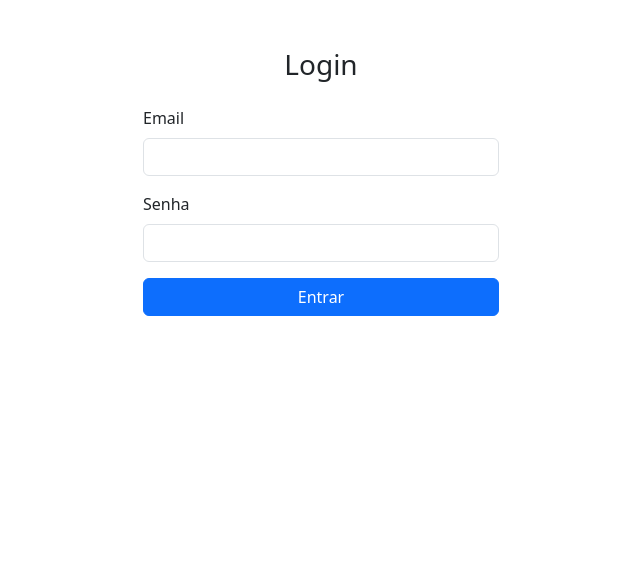
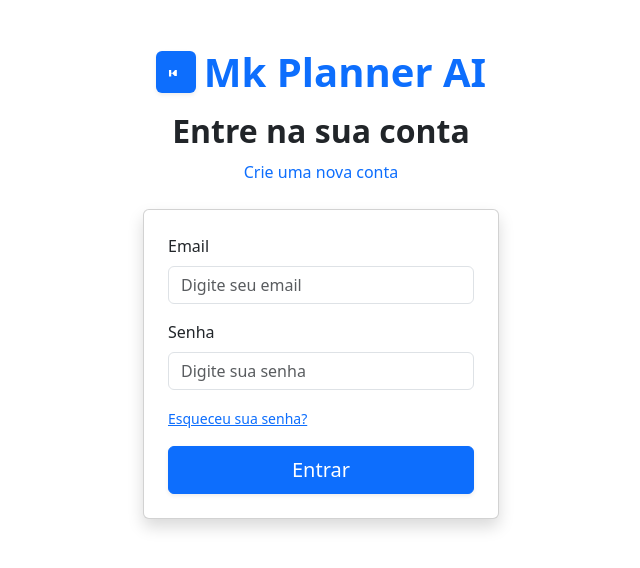
Before and after one commit to MarcosCarvalho45/agenda-ia, an Angular app: page /login in a window 1280 px wide. Shown: the top 568 px of the page, without its empty margins (319-959 px from the left). Built offline with nearby package versions, Linux system fonts and the light colour scheme.

Commit message:
feat: ajuste do dados recebido no payload de cadastro

```diff
--- a/src/app/components/agenda/nova-agenda/nova-agenda.component.html
+++ b/src/app/components/agenda/nova-agenda/nova-agenda.component.html
@@ -1,4 +1,5 @@
 <div class="container mt-5">
+
   <h2 class="mb-3">Gerar Agenda com IA</h2>
 
   <div class="mb-3">
@@ -15,24 +16,26 @@
     {{ error }}
   </div>
 
-  <div *ngIf="agendas.length > 0" class="mt-4">
-    <h4>Agendas Geradas:</h4>
-    <div class="row">
-      <div *ngFor="let agenda of agendas" class="col-md-6 mb-3">
-        <div class="card">
-          <div class="card-body">
-            <h5 class="card-title">{{ agenda.title }}</h5>
-            <p class="card-text">{{ agenda.description }}</p>
+  <div *ngIf="agendaGerada" class="mt-5 text-center">
+    <!-- Nome da agenda centralizado -->
+    <h3 class="fw-bold">{{ agendaGerada.nomeAgenda }}</h3>
+
+    <div class="mt-4 row justify-content-center">
+      <div *ngFor="let tarefa of agendaGerada.tarefas" class="col-md-6 mb-3">
+        <div class="card h-100">
+          <div class="card-body text-start bg-light rounded shadow-sm">
+            <h5 class="card-title">{{ tarefa.titulo }}</h5>
+            <p class="card-text">{{ tarefa.descricao }}</p>
             <p class="card-text">
               <small class="text-muted">
-                {{ agenda.date | date:'fullDate' }} às {{ agenda.date | date:'shortTime' }}
+                {{ tarefa.diaSemana }} - {{ tarefa.dia }} às {{ tarefa.hora }}
               </small>
             </p>
           </div>
         </div>
       </div>
     </div>
+
   </div>
 
-
 </div>
--- a/src/app/components/agenda/nova-agenda/nova-agenda.component.ts
+++ b/src/app/components/agenda/nova-agenda/nova-agenda.component.ts
@@ -16,31 +16,31 @@ export class NovaAgendaComponent {
   agendas: any[] = [];
   loading: boolean = false;
   error: string | null = null;
+  agendaGerada: any = null;
 
   constructor(private agendaService: AgendaService) { }
 
   gerarAgenda() {
-    this.error = null;
     this.loading = true;
+    this.error = '';
+    this.agendaGerada = null;
 
     this.agendaService.createAgenda(this.prompt).subscribe({
-      next: (res: { agendas: Agenda[] } | Agenda[]) => {
-        // Se vier como objeto com 'agendas'
-        if ('agendas' in res) {
-          this.agendas = res.agendas;
+      next: (res) => {
+        console.log('Resposta da IA:', res);
+        if (res && res.agenda) {
+          this.agendaGerada = res.agenda;
         } else {
-          // Se vier diretamente como array
-          this.agendas = res;
+          this.error = 'Nenhuma agenda foi gerada.';
         }
-        this.loading = false;
       },
       error: (err) => {
-        console.error('Erro ao criar agenda:', err);
+        this.error = 'Erro ao gerar agenda. Tente novamente.';
+        console.error(err);
         this.loading = false;
       }
     });
   }
-
 
   formatDateTime(data: string, hora: string): string {
     // Junta data + hora num Date válido
--- a/src/app/components/dashboard/dashboard.component.html
+++ b/src/app/components/dashboard/dashboard.component.html
@@ -12,12 +12,12 @@
 
   <div class="row g-3">
     <!-- Card Agenda -->
-    <div class="col-md-4" *ngFor="let agenda of agendas">
+    <div class="col-md-4" *ngFor="let agendaGerada of agendas">
       <div class="card h-100 shadow-sm border-0">
         <div class="card-body">
-          <h5 class="card-title fw-bold">{{ agenda.title }}</h5>
+          <h5 class="card-title fw-bold">{{ agendaGerada.title }}</h5>
           <p class="card-subtitle text-muted mb-2">
-            Criada em {{ agenda.createdAt | date: 'dd/MM/yyyy' }}
+            Criada em {{ agendaGerada.createdAt | date: 'dd/MM/yyyy' }}
           </p>
           <p class="text-muted mb-0">Clique para visualizar detalhes</p>
         </div>
--- a/src/app/components/dashboard/dashboard.component.ts
+++ b/src/app/components/dashboard/dashboard.component.ts
@@ -11,9 +11,10 @@ import { AgendaService } from '../../services/agenda/agenda.service';
   templateUrl: './dashboard.component.html',
   styleUrl: './dashboard.component.scss'
 })
-export class DashboardComponent implements OnInit{
+export class DashboardComponent implements OnInit {
 
   agendas: Agenda[] = [];
+  agendaGerada!: Agenda;
 
   constructor(private router: Router, private agendaService: AgendaService) { }
 
@@ -25,14 +26,14 @@ export class DashboardComponent implements OnInit{
     this.router.navigate(['/agenda/nova']);
   }
 
-  carregarAgendas(){
-       this.agendaService.getAgendas().subscribe({
+  carregarAgendas() {
+    this.agendaService.getAgendas().subscribe({
       next: (data) => {
-        console.log('Agendas recebidas:', data);
-        this.agendas = data;
+        console.log('Agenda recebida:', data.agenda);
+        this.agendaGerada = data.agenda;
       },
       error: (err) => {
-        console.error('Erro ao carregar agendas:', err);
+        console.error('Erro ao carregar agenda:', err);
       }
     });
   }
--- a/src/app/components/login/login.component.html
+++ b/src/app/components/login/login.component.html
@@ -1,37 +1,50 @@
+<form [formGroup]="loginForm" (ngSubmit)="onSubmit()">
   <div class="container mt-5">
     <div class="row justify-content-center">
       <div class="col-md-4">
-      <form [formGroup]="loginForm" (ngSubmit)="onSubmit()">
-        <h3 class="text-center mb-4">Login</h3>
+        <div class="text-center mb-4">
+          <div class="d-flex align-items-center justify-content-center mb-3">
+            <div class="bg-primary text-white rounded-2 p-2 me-2 shadow-sm">
+              <svg xmlns="http://www.w3.org/2000/svg" width="24" height="24" fill="currentColor" class="bi bi-p"
+                viewBox="0 0 16 16">
+                <path d="M7.146 6.354L4.808 8.691V6.002H3.318V10.39h1.49v-2.68l2.338 2.337h1.41V6.002H7.146z" />
+              </svg>
+            </div>
+            <h1 class="fw-bold mb-0 text-primary">Mk Planner AI</h1>
+          </div>
 
+          <h2 class="mt-3 fw-bold text-dark">Entre na sua conta</h2>
+          <button type="button" class="btn btn-link p-0 text-primary small text-decoration-none" (click)="criarConta()">
+            Crie uma nova conta
+          </button>
+        </div>
+
+        <div class="card shadow p-4 rounded-2">
           <div class="mb-3">
             <label for="email" class="form-label">Email</label>
-          <input
-            type="email"
-            id="email"
-            name="email"
-            class="form-control"
-            required
-            formControlName="email"
-          />
+            <input type="email" class="form-control rounded-2" id="email" placeholder="Digite seu email"
+              formControlName="email">
           </div>
 
           <div class="mb-3">
-          <label for="password" class="form-label">Senha</label>
-          <input
-            type="password"
-            id="password"
-            name="password"
-            class="form-control"
-            required
-            formControlName="password"
-          />
+            <label for="senha" class="form-label">Senha</label>
+            <input type="password" class="form-control rounded-2" id="senha" placeholder="Digite sua senha"
+              formControlName="password">
           </div>
 
-        <div *ngIf="errorMsg">{{ errorMsg }}</div>
+          <div class="mb-3">
+            <a href="#" class="text-primary small">Esqueceu sua senha?</a>
+          </div>
 
-        <button type="submit" class="btn btn-primary w-100">Entrar</button>
-      </form>
+          <div class="d-grid">
+            <button type="submit" class="btn btn-primary btn-lg rounded-2 shadow-sm">Entrar</button>
+          </div>
+
+          <!-- mensagens de feedback -->
+          <p class="text-danger mt-2" *ngIf="errorMsg">{{ errorMsg }}</p>
+          <p class="text-success mt-2" *ngIf="successMsg">{{ successMsg }}</p>
         </div>
       </div>
     </div>
+  </div>
+</form>
--- a/src/app/components/login/login.component.ts
+++ b/src/app/components/login/login.component.ts
@@ -22,6 +22,7 @@ export class LoginComponent implements OnInit {
 
   loginForm!: FormGroup;
   errorMsg = '';
+  successMsg = '';
 
   constructor(private fb: FormBuilder, private authService: AuthService, private router: Router) { }
 
@@ -35,7 +36,6 @@ export class LoginComponent implements OnInit {
       password: ['', Validators.required]
     });
   }
-
 
   loginUser() {
     if (this.loginForm.invalid) {
@@ -65,8 +65,11 @@ export class LoginComponent implements OnInit {
     );
   }
 
-
   onSubmit() {
     this.loginUser();
   }
+
+  criarConta(){
+    this.router.navigate(['/register']);
+  }
 }
--- a/src/app/components/register/register.component.html
+++ b/src/app/components/register/register.component.html
@@ -14,7 +14,7 @@
               <h1 class="fw-bold mb-0 text-primary">Mk Planner AI</h1>
             </div>
             <h2 class="mt-3 fw-bold text-dark">Crie sua conta</h2>
-            <p class="text-primary" (click)="criarNovaAgenda()"> <strong>Ou entre com uma conta existente</strong></p>
+            <button type="button" class="btn btn-link p-0 text-primary small text-decoration-none" (click)="criarNovaAgenda()"> Ou entre com uma conta existente</button>
           </div>
 
           <div class="mb-3">
--- a/src/app/services/agenda/agenda.service.ts
+++ b/src/app/services/agenda/agenda.service.ts
@@ -14,19 +14,22 @@ export class AgendaService {
 
   constructor(private http: HttpClient) { }
 
-  createAgenda(prompt: string): Observable<{ agendas: Agenda[] }> {
-    return this.http.post<{ agendas: Agenda[] }>(
+  createAgenda(prompt: string): Observable<{ agenda: Agenda }> {
+    return this.http.post<{ agenda: Agenda }>(
       `${this.apiUrl}agenda/generate`,
       { prompt }
+    ).pipe(
+      catchError(this.handleError<{ agenda: Agenda }>())
     );
   }
 
-  getAgendas(): Observable<Agenda[]> {
+
+  getAgendas(): Observable<{ agenda: Agenda }> {
     return this.http
-      .get<Agenda[]>(`${this.apiUrl}agenda/`)
+      .get<{ agenda: Agenda }>(`${this.apiUrl}agenda/`)
       .pipe(
         retry(2),
-        catchError(this.handleError<Agenda[]>())
+        catchError(this.handleError<{ agenda: Agenda }>())
       );
   }
 
```
Lines whose indentation alone changed are shown as unchanged.
